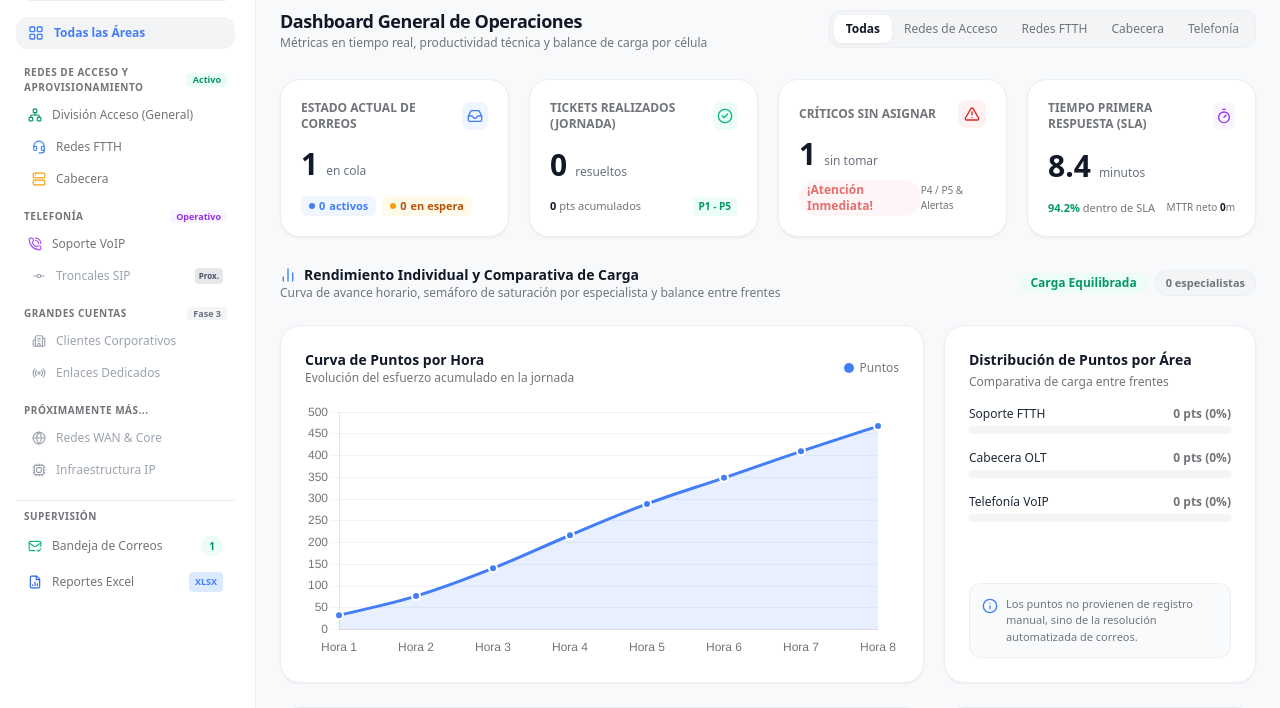
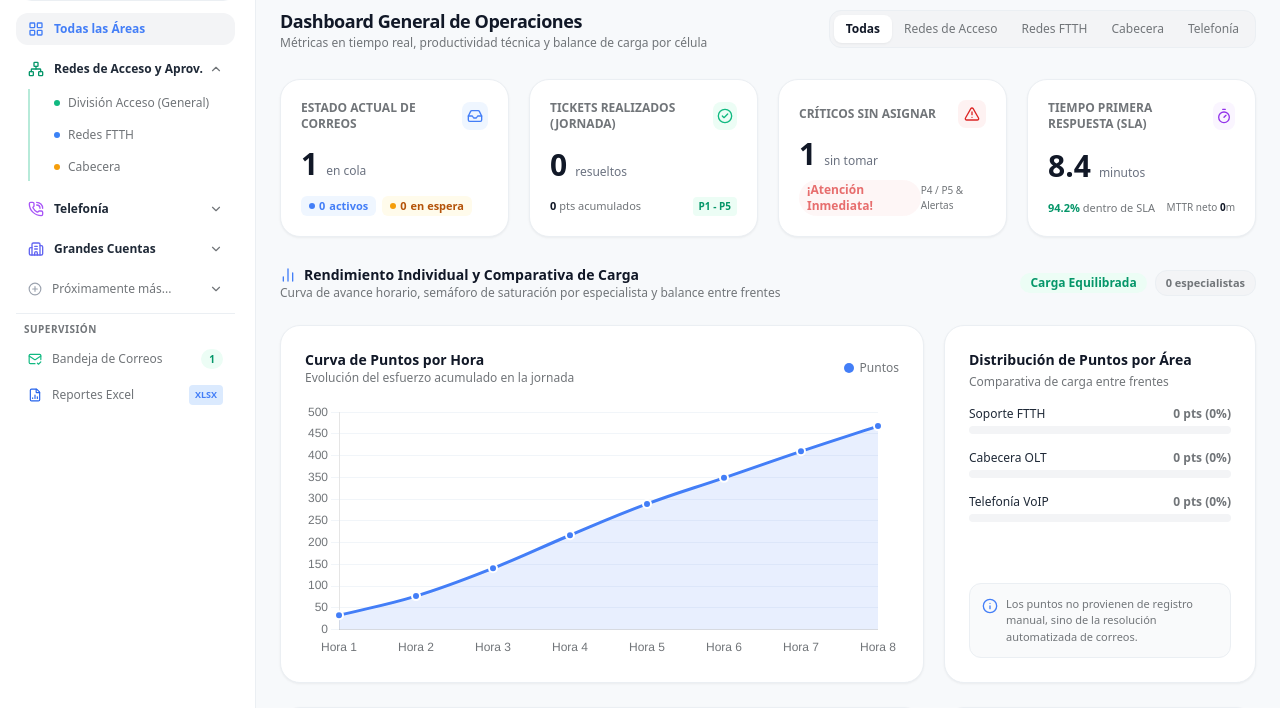
Before and after one commit to joseacorobo/PrototipoWeb_OperacionesIP, a FastAPI app: page / in a window 1280 px wide. Shown: the part 81-789 px from the top of the page. Run offline with FastAPI, Linux system fonts and the light colour scheme; data comes from the database, SQL or seed files in the repository; data that the repository does not hold is empty; some libraries are stand-ins or nearby versions.

Commit message:
feat(sidebar): Implement Figma-modeled animated collapsible accordion sidebar with hover and click support

```diff
--- a/app/static/css/snow_ui.css
+++ b/app/static/css/snow_ui.css
@@ -303,3 +303,35 @@ body {
     color: #8E8E93 !important;
     border-color: rgba(255, 255, 255, 0.08) !important;
 }
+
+/* ============================================================== */
+/* FIGMA ANIMATED SIDEBAR ACCORDION (NODE 80-1461 SPEC)           */
+/* ============================================================== */
+
+.sidebar-accordion-group {
+    border-radius: 14px;
+    transition: background-color 0.2s ease;
+}
+
+.sidebar-submenu-wrapper {
+    overflow: hidden;
+    transition: max-height 0.3s cubic-bezier(0.4, 0, 0.2, 1), opacity 0.25s ease, margin 0.25s ease;
+}
+
+.sidebar-submenu-wrapper.collapsed {
+    max-height: 0 !important;
+    opacity: 0 !important;
+    margin-top: 0 !important;
+    margin-bottom: 0 !important;
+    pointer-events: none;
+}
+
+.sidebar-submenu-wrapper.expanded {
+    max-height: 280px !important;
+    opacity: 1 !important;
+    pointer-events: auto;
+}
+
+.rotate-180 {
+    transform: rotate(180deg);
+}
--- a/app/static/js/dashboard.js
+++ b/app/static/js/dashboard.js
@@ -130,6 +130,13 @@ function changeArea(area) {
         } else {
             mainTitle.innerText = `Dashboard: ${label}`;
         }
+    }
+
+    // Auto-expandir el grupo acordeón correspondiente al área seleccionada
+    if (area === "Acceso" || area === "Redes de Acceso" || area === "Soporte" || area === "Cabecera") {
+        toggleSidebarMenu("acceso", true);
+    } else if (area === "Telefonía") {
+        toggleSidebarMenu("telefonia", true);
     }
 
     const areas = ['todas', 'acceso', 'soporte', 'cabecera', 'telefonia'];
@@ -1279,3 +1286,48 @@ document.addEventListener("keydown", (e) => {
         }
     }
 });
+
+// =============================================================
+// GESTOR DE ACORDEÓN ANIMADO SIDEBAR (MODELO FIGMA NODE 80-1461)
+// =============================================================
+
+function toggleSidebarMenu(groupId, forceState = null) {
+    const submenu = document.getElementById(`submenu-${groupId}`);
+    const chevron = document.getElementById(`chevron-${groupId}`);
+    if (!submenu) return;
+
+    const isExpanded = submenu.classList.contains("expanded");
+    const shouldOpen = forceState !== null ? forceState : !isExpanded;
+
+    if (shouldOpen) {
+        submenu.classList.remove("collapsed");
+        submenu.classList.add("expanded");
+        if (chevron) chevron.classList.add("rotate-180");
+    } else {
+        submenu.classList.remove("expanded");
+        submenu.classList.add("collapsed");
+        if (chevron) chevron.classList.remove("rotate-180");
+    }
+}
+
+function handleGroupHover(groupId, isHovering) {
+    // Si el usuario pasa el mouse por encima, expandir suavemente
+    if (isHovering) {
+        toggleSidebarMenu(groupId, true);
+    } else {
+        // Al quitar el mouse, solo colapsar si esta casilla NO contiene el área actualmente activa
+        const isActiveAreaInGroup = checkGroupContainsActiveArea(groupId);
+        if (!isActiveAreaInGroup) {
+            toggleSidebarMenu(groupId, false);
+        }
+    }
+}
+
+function checkGroupContainsActiveArea(groupId) {
+    if (groupId === "acceso") {
+        return currentArea === "Acceso" || currentArea === "Redes de Acceso" || currentArea === "Soporte" || currentArea === "Cabecera";
+    } else if (groupId === "telefonia") {
+        return currentArea === "Telefonía";
+    }
+    return false;
+}
--- a/app/templates/dashboard.html
+++ b/app/templates/dashboard.html
@@ -11,7 +11,7 @@
     <!-- Chart.js -->
     <script src="https://cdn.jsdelivr.net/npm/chart.js"></script>
     <!-- Custom Style inspired by SnowUI -->
-    <link rel="stylesheet" href="/static/css/snow_ui.css?v=2.4">
+    <link rel="stylesheet" href="/static/css/snow_ui.css?v=2.5">
     <script>
         if (localStorage.getItem('theme') === 'dark' || (!('theme' in localStorage) && window.matchMedia('(prefers-color-scheme: dark)').matches)) {
             document.documentElement.classList.add('dark');
@@ -55,13 +55,16 @@
         <!-- ============================================================== -->
     <!-- 1. LEFT SIDEBAR MINIMALISTA (SnowUI Design System)           -->
     <!-- ============================================================== -->
+        <!-- ============================================================== -->
+    <!-- 1. LEFT SIDEBAR ANIMADO (Figma Model Node 80-1461)            -->
+    <!-- ============================================================== -->
     <aside class="w-64 bg-snow-sidebar border-r border-snow-border flex flex-col justify-between p-4 select-none h-screen">
 
-        <!-- Contenedor Superior: Perfil del Ingeniero y Navegación -->
+        <!-- Contenedor Superior: Perfil del Ingeniero y Navegación Acordeón -->
         <div class="flex-1 flex flex-col overflow-hidden">
 
             <!-- Perfil del Ingeniero / Usuario Logeado (Top Sidebar) -->
-            <div class="p-3 bg-gray-50 rounded-2xl border border-snow-border mb-4 flex items-center justify-between shadow-2xs">
+            <div class="p-3 bg-gray-50 rounded-2xl border border-snow-border mb-3 flex items-center justify-between shadow-2xs">
                 <div class="flex items-center gap-3 overflow-hidden">
                     <div class="relative shrink-0">
                         <div class="w-10 h-10 rounded-xl bg-gray-900 text-white flex items-center justify-center font-bold text-xs shadow-xs border border-snow-border">
@@ -79,91 +82,117 @@
                 </div>
             </div>
 
-            <!-- Navegación Minimalista con Scroll Limpio -->
-            <div class="flex-1 overflow-y-auto space-y-4 pr-1">
+            <!-- Navegación con Acordeón Animado (Hover & Click) -->
+            <div class="flex-1 overflow-y-auto space-y-2 pr-1">
 
                 <!-- Vista Global / General -->
-                <div>
-                    <button onclick="changeArea('Todas')" id="nav-area-todas" class="w-full flex items-center gap-2.5 px-3 py-2 rounded-xl text-xs font-semibold bg-gray-100 text-snow-blue transition">
-                        <i data-lucide="layout-grid" class="w-4 h-4"></i>
+                <div class="mb-1">
+                    <button onclick="changeArea('Todas')" id="nav-area-todas" class="w-full flex items-center gap-2.5 px-3 py-2 rounded-xl text-xs font-semibold bg-gray-100 text-snow-blue transition hover:bg-gray-200/70">
+                        <i data-lucide="layout-grid" class="w-4 h-4 text-snow-blue"></i>
                         <span>Todas las Áreas</span>
                     </button>
                 </div>
 
-                <!-- Categoría 1: Redes de Acceso y Aprovisionamiento -->
-                <div>
-                    <div class="flex items-center justify-between px-2 mb-1.5">
-                        <p class="text-[10px] font-bold tracking-wider text-snow-muted uppercase">Redes de Acceso y Aprovisionamiento</p>
-                        <span class="text-[9px] font-bold px-1.5 py-0.2 rounded bg-emerald-50 text-emerald-600">Activo</span>
+                <!-- Casilla 1: Redes de Acceso y Aprovisionamiento (Acordeón) -->
+                <div class="sidebar-accordion-group" id="group-acceso" onmouseenter="handleGroupHover('acceso', true)" onmouseleave="handleGroupHover('acceso', false)">
+                    <button type="button" onclick="toggleSidebarMenu('acceso')" class="w-full flex items-center justify-between px-3 py-2 rounded-xl text-xs font-semibold text-gray-800 hover:bg-gray-100 dark:text-gray-200 dark:hover:bg-[#242426] transition group">
+                        <div class="flex items-center gap-2.5 overflow-hidden">
+                            <i data-lucide="network" class="w-4 h-4 text-emerald-600 shrink-0 transition-transform group-hover:scale-110"></i>
+                            <span class="truncate">Redes de Acceso y Aprov.</span>
                         </div>
-                    <nav class="space-y-1">
-                        <button onclick="changeArea('Acceso')" id="nav-area-acceso" class="w-full flex items-center gap-2.5 px-3 py-1.5 rounded-xl text-xs font-medium text-snow-muted hover:bg-gray-50 hover:text-gray-900 transition">
-                            <i data-lucide="network" class="w-3.5 h-3.5 text-emerald-600"></i>
+                        <i data-lucide="chevron-down" id="chevron-acceso" class="w-3.5 h-3.5 text-snow-muted shrink-0 transition-transform duration-200 rotate-180"></i>
+                    </button>
+                    <!-- Sub-divisiones de Acceso -->
+                    <div id="submenu-acceso" class="sidebar-submenu-wrapper expanded">
+                        <div class="pl-3.5 ml-3 border-l-2 border-emerald-500/30 dark:border-emerald-500/20 space-y-1 my-1">
+                            <button onclick="changeArea('Acceso')" id="nav-area-acceso" class="w-full flex items-center gap-2 px-2.5 py-1.5 rounded-lg text-xs font-medium text-snow-muted hover:text-gray-900 hover:bg-gray-50 transition text-left">
+                                <span class="w-1.5 h-1.5 rounded-full bg-emerald-500 shrink-0"></span>
                                 <span>División Acceso (General)</span>
                             </button>
-                        <button onclick="changeArea('Soporte')" id="nav-area-soporte" class="w-full flex items-center gap-2.5 px-3 py-1.5 rounded-xl text-xs font-medium text-snow-muted hover:bg-gray-50 hover:text-gray-900 transition pl-4">
-                            <i data-lucide="headset" class="w-3.5 h-3.5 text-blue-500"></i>
+                            <button onclick="changeArea('Soporte')" id="nav-area-soporte" class="w-full flex items-center gap-2 px-2.5 py-1.5 rounded-lg text-xs font-medium text-snow-muted hover:text-gray-900 hover:bg-gray-50 transition text-left">
+                                <span class="w-1.5 h-1.5 rounded-full bg-blue-500 shrink-0"></span>
                                 <span>Redes FTTH</span>
                             </button>
-                        <button onclick="changeArea('Cabecera')" id="nav-area-cabecera" class="w-full flex items-center gap-2.5 px-3 py-1.5 rounded-xl text-xs font-medium text-snow-muted hover:bg-gray-50 hover:text-gray-900 transition pl-4">
-                            <i data-lucide="server" class="w-3.5 h-3.5 text-amber-500"></i>
+                            <button onclick="changeArea('Cabecera')" id="nav-area-cabecera" class="w-full flex items-center gap-2 px-2.5 py-1.5 rounded-lg text-xs font-medium text-snow-muted hover:text-gray-900 hover:bg-gray-50 transition text-left">
+                                <span class="w-1.5 h-1.5 rounded-full bg-amber-500 shrink-0"></span>
                                 <span>Cabecera</span>
                             </button>
-                    </nav>
+                        </div>
+                    </div>
                 </div>
 
-                <!-- Categoría 2: Telefonía -->
-                <div>
-                    <div class="flex items-center justify-between px-2 mb-1.5">
-                        <p class="text-[10px] font-bold tracking-wider text-snow-muted uppercase">Telefonía</p>
-                        <span class="text-[9px] font-bold px-1.5 py-0.2 rounded bg-purple-50 text-purple-600">Operativo</span>
+                <!-- Casilla 2: Telefonía (Acordeón) -->
+                <div class="sidebar-accordion-group" id="group-telefonia" onmouseenter="handleGroupHover('telefonia', true)" onmouseleave="handleGroupHover('telefonia', false)">
+                    <button type="button" onclick="toggleSidebarMenu('telefonia')" class="w-full flex items-center justify-between px-3 py-2 rounded-xl text-xs font-semibold text-gray-800 hover:bg-gray-100 dark:text-gray-200 dark:hover:bg-[#242426] transition group">
+                        <div class="flex items-center gap-2.5 overflow-hidden">
+                            <i data-lucide="phone-call" class="w-4 h-4 text-purple-500 shrink-0 transition-transform group-hover:scale-110"></i>
+                            <span class="truncate">Telefonía</span>
                         </div>
-                    <nav class="space-y-1">
-                        <button onclick="changeArea('Telefonía')" id="nav-area-telefonia" class="w-full flex items-center gap-2.5 px-3 py-1.5 rounded-xl text-xs font-medium text-snow-muted hover:bg-gray-50 hover:text-gray-900 transition">
-                            <i data-lucide="phone-call" class="w-3.5 h-3.5 text-purple-500"></i>
+                        <i data-lucide="chevron-down" id="chevron-telefonia" class="w-3.5 h-3.5 text-snow-muted shrink-0 transition-transform duration-200"></i>
+                    </button>
+                    <!-- Sub-divisiones de Telefonía -->
+                    <div id="submenu-telefonia" class="sidebar-submenu-wrapper collapsed">
+                        <div class="pl-3.5 ml-3 border-l-2 border-purple-500/30 dark:border-purple-500/20 space-y-1 my-1">
+                            <button onclick="changeArea('Telefonía')" id="nav-area-telefonia" class="w-full flex items-center gap-2 px-2.5 py-1.5 rounded-lg text-xs font-medium text-snow-muted hover:text-gray-900 hover:bg-gray-50 transition text-left">
+                                <span class="w-1.5 h-1.5 rounded-full bg-purple-500 shrink-0"></span>
                                 <span>Soporte VoIP</span>
                             </button>
-                        <div class="flex items-center gap-2.5 px-3 py-1.5 rounded-xl text-xs font-medium text-gray-400 select-none pl-4">
-                            <i data-lucide="git-commit" class="w-3.5 h-3.5 text-gray-400"></i>
+                            <div class="flex items-center gap-2 px-2.5 py-1.5 rounded-lg text-xs font-medium text-gray-400 select-none">
+                                <span class="w-1.5 h-1.5 rounded-full bg-gray-300 dark:bg-gray-600 shrink-0"></span>
                                 <span>Troncales SIP</span>
-                            <span class="ml-auto text-[8px] bg-gray-200 text-gray-600 px-1 py-0.2 rounded font-semibold">Prox.</span>
+                                <span class="ml-auto text-[8px] bg-gray-200 dark:bg-gray-700 text-gray-600 dark:text-gray-300 px-1 py-0.2 rounded font-semibold">Prox.</span>
                             </div>
-                    </nav>
+                        </div>
+                    </div>
                 </div>
 
-                <!-- Categoría 3: Grandes Cuentas -->
-                <div>
-                    <div class="flex items-center justify-between px-2 mb-1.5">
-                        <p class="text-[10px] font-bold tracking-wider text-snow-muted uppercase">Grandes Cuentas</p>
-                        <span class="text-[9px] font-bold px-1.5 py-0.2 rounded bg-gray-100 text-gray-500">Fase 3</span>
+                <!-- Casilla 3: Grandes Cuentas (Acordeón) -->
+                <div class="sidebar-accordion-group" id="group-cuentas" onmouseenter="handleGroupHover('cuentas', true)" onmouseleave="handleGroupHover('cuentas', false)">
+                    <button type="button" onclick="toggleSidebarMenu('cuentas')" class="w-full flex items-center justify-between px-3 py-2 rounded-xl text-xs font-semibold text-gray-800 hover:bg-gray-100 dark:text-gray-200 dark:hover:bg-[#242426] transition group">
+                        <div class="flex items-center gap-2.5 overflow-hidden">
+                            <i data-lucide="building-2" class="w-4 h-4 text-indigo-500 shrink-0 transition-transform group-hover:scale-110"></i>
+                            <span class="truncate">Grandes Cuentas</span>
                         </div>
-                    <nav class="space-y-1">
-                        <div class="flex items-center gap-2.5 px-3 py-1.5 rounded-xl text-xs font-medium text-gray-400 select-none pl-4">
-                            <i data-lucide="building-2" class="w-3.5 h-3.5 text-gray-400"></i>
+                        <i data-lucide="chevron-down" id="chevron-cuentas" class="w-3.5 h-3.5 text-snow-muted shrink-0 transition-transform duration-200"></i>
+                    </button>
+                    <!-- Sub-divisiones de Grandes Cuentas -->
+                    <div id="submenu-cuentas" class="sidebar-submenu-wrapper collapsed">
+                        <div class="pl-3.5 ml-3 border-l-2 border-indigo-500/30 dark:border-indigo-500/20 space-y-1 my-1">
+                            <div class="flex items-center gap-2 px-2.5 py-1.5 rounded-lg text-xs font-medium text-gray-400 select-none">
+                                <span class="w-1.5 h-1.5 rounded-full bg-gray-300 dark:bg-gray-600 shrink-0"></span>
                                 <span>Clientes Corporativos</span>
+                                <span class="ml-auto text-[8px] bg-gray-200 dark:bg-gray-700 text-gray-600 dark:text-gray-300 px-1 py-0.2 rounded font-semibold">Fase 3</span>
                             </div>
-                        <div class="flex items-center gap-2.5 px-3 py-1.5 rounded-xl text-xs font-medium text-gray-400 select-none pl-4">
-                            <i data-lucide="radio" class="w-3.5 h-3.5 text-gray-400"></i>
+                            <div class="flex items-center gap-2 px-2.5 py-1.5 rounded-lg text-xs font-medium text-gray-400 select-none">
+                                <span class="w-1.5 h-1.5 rounded-full bg-gray-300 dark:bg-gray-600 shrink-0"></span>
                                 <span>Enlaces Dedicados</span>
                             </div>
-                    </nav>
+                        </div>
+                    </div>
                 </div>
 
-                <!-- Próximamente Más Áreas -->
-                <div>
-                    <div class="px-2 mb-1.5">
-                        <p class="text-[10px] font-bold tracking-wider text-snow-muted uppercase">Próximamente más...</p>
+                <!-- Casilla 4: Próximamente más... (Expandible) -->
+                <div class="sidebar-accordion-group" id="group-mas" onmouseenter="handleGroupHover('mas', true)" onmouseleave="handleGroupHover('mas', false)">
+                    <button type="button" onclick="toggleSidebarMenu('mas')" class="w-full flex items-center justify-between px-3 py-2 rounded-xl text-xs font-medium text-snow-muted hover:bg-gray-50 dark:hover:bg-[#242426] transition group">
+                        <div class="flex items-center gap-2.5 overflow-hidden">
+                            <i data-lucide="plus-circle" class="w-3.5 h-3.5 text-gray-400 shrink-0 transition-transform group-hover:rotate-90"></i>
+                            <span class="truncate">Próximamente más...</span>
                         </div>
-                    <nav class="space-y-1">
-                        <div class="flex items-center gap-2.5 px-3 py-1.5 rounded-xl text-xs font-medium text-gray-400 select-none pl-4">
-                            <i data-lucide="globe" class="w-3.5 h-3.5 text-gray-400"></i>
+                        <i data-lucide="chevron-down" id="chevron-mas" class="w-3.5 h-3.5 text-snow-muted shrink-0 transition-transform duration-200"></i>
+                    </button>
+                    <!-- Sub-módulos futuros -->
+                    <div id="submenu-mas" class="sidebar-submenu-wrapper collapsed">
+                        <div class="pl-3.5 ml-3 border-l-2 border-gray-200 dark:border-gray-700 space-y-1 my-1">
+                            <div class="flex items-center gap-2 px-2.5 py-1.5 rounded-lg text-xs font-medium text-gray-400 select-none">
+                                <i data-lucide="globe" class="w-3 h-3 text-gray-400 shrink-0"></i>
                                 <span>Redes WAN & Core</span>
                             </div>
-                        <div class="flex items-center gap-2.5 px-3 py-1.5 rounded-xl text-xs font-medium text-gray-400 select-none pl-4">
-                            <i data-lucide="cpu" class="w-3.5 h-3.5 text-gray-400"></i>
+                            <div class="flex items-center gap-2 px-2.5 py-1.5 rounded-lg text-xs font-medium text-gray-400 select-none">
+                                <i data-lucide="cpu" class="w-3 h-3 text-gray-400 shrink-0"></i>
                                 <span>Infraestructura IP</span>
                             </div>
-                    </nav>
+                        </div>
+                    </div>
                 </div>
 
                 <!-- Supervisión Operativa & Auditoría -->
@@ -1100,6 +1129,6 @@
     </div>
 
     <!-- Dashboard Controller Script -->
-    <script src="/static/js/dashboard.js?v=2.4"></script>
+    <script src="/static/js/dashboard.js?v=2.5"></script>
 </body>
 </html>
```
Lines whose indentation alone changed are shown as unchanged.
